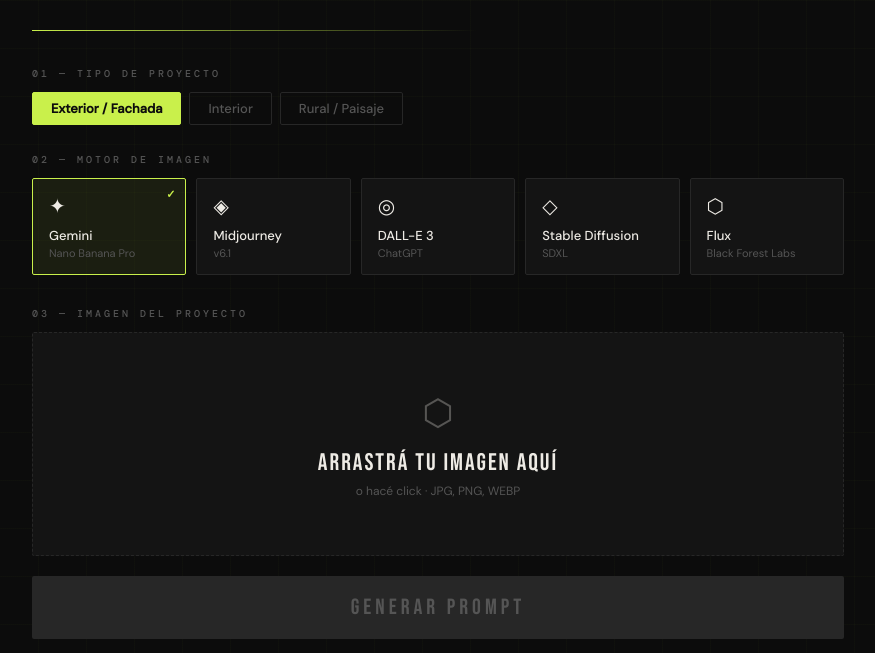
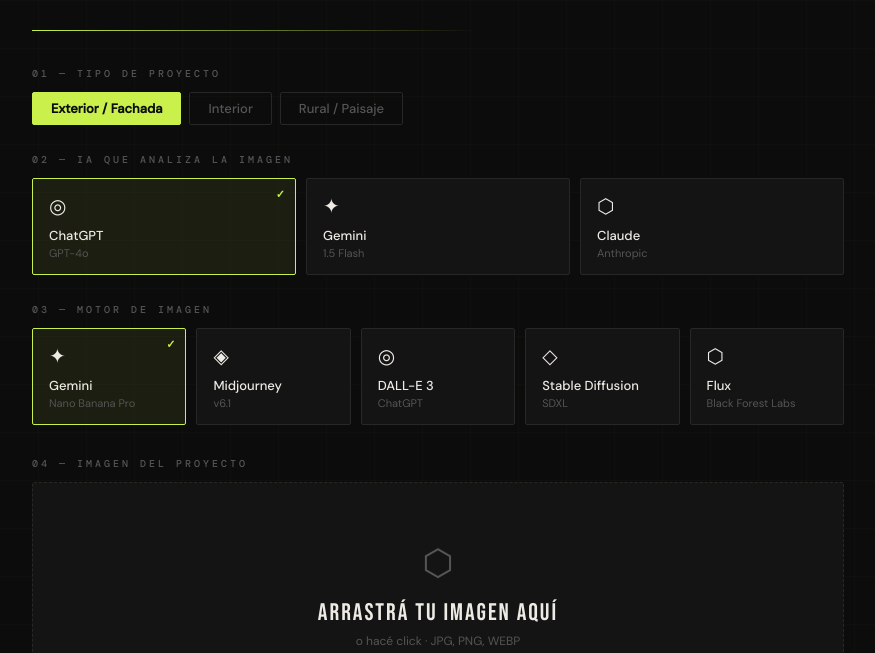
Before and after one commit to jerydabbah/render-prompts, a website: page public/index.html in a window 1280 px wide. Shown: the part 144-797 px from the top of the page, without its empty margins (202-1077 px from the left). Drawn offline with nearby package versions, Linux system fonts and the light colour scheme.

Commit message:
Update index.html

```diff
--- a/public/index.html
+++ b/public/index.html
@@ -175,8 +175,28 @@
     <button class="pill" data-type="rural" onclick="setType(this)">Rural / Paisaje</button>
   </div>
 
-  <!-- Step 2: Engine -->
-  <div class="step-label">02 — Motor de imagen</div>
+  <!-- Step 2: AI Provider -->
+  <div class="step-label">02 — IA que analiza la imagen</div>
+  <div class="engines" style="grid-template-columns: repeat(3, 1fr); margin-bottom: 28px;">
+    <div class="engine-card active" data-provider="openai" onclick="setProvider(this)">
+      <span class="engine-icon">◎</span>
+      <div class="engine-name">ChatGPT</div>
+      <div class="engine-desc">GPT-4o</div>
+    </div>
+    <div class="engine-card" data-provider="gemini" onclick="setProvider(this)">
+      <span class="engine-icon">✦</span>
+      <div class="engine-name">Gemini</div>
+      <div class="engine-desc">1.5 Flash</div>
+    </div>
+    <div class="engine-card" data-provider="anthropic" onclick="setProvider(this)">
+      <span class="engine-icon">⬡</span>
+      <div class="engine-name">Claude</div>
+      <div class="engine-desc">Anthropic</div>
+    </div>
+  </div>
+
+  <!-- Step 3: Engine -->
+  <div class="step-label">03 — Motor de imagen</div>
   <div class="engines">
     <div class="engine-card active" data-engine="gemini" onclick="setEngine(this)">
       <span class="engine-icon">✦</span>
@@ -205,8 +225,8 @@
     </div>
   </div>
 
-  <!-- Step 3: Image -->
-  <div class="step-label">03 — Imagen del proyecto</div>
+  <!-- Step 4: Image -->
+  <div class="step-label">04 — Imagen del proyecto</div>
   <div class="drop-zone" id="drop" onclick="document.getElementById('fi').click()">
     <span class="drop-icon">⬡</span>
     <div class="drop-title">Arrastrá tu imagen aquí</div>
@@ -252,8 +272,15 @@
 <script>
   let cType = 'exterior';
   let cEngine = 'gemini';
+  let cProvider = 'openai';
   let b64 = null;
   let cMime = 'image/jpeg';
+
+  function setProvider(card) {
+    cProvider = card.dataset.provider;
+    card.closest('.engines').querySelectorAll('.engine-card').forEach(c => c.classList.remove('active'));
+    card.classList.add('active');
+  }
 
   const engineNames = {
     gemini: 'Gemini / Nano Banana',
@@ -314,7 +341,7 @@
       const resp = await fetch('/api/generate', {
         method: 'POST',
         headers: { 'Content-Type': 'application/json' },
-        body: JSON.stringify({ imageBase64: b64, imageMime: cMime, projectType: cType, engine: cEngine })
+        body: JSON.stringify({ imageBase64: b64, imageMime: cMime, projectType: cType, engine: cEngine, aiProvider: cProvider })
       });
 
       const data = await resp.json();
```
